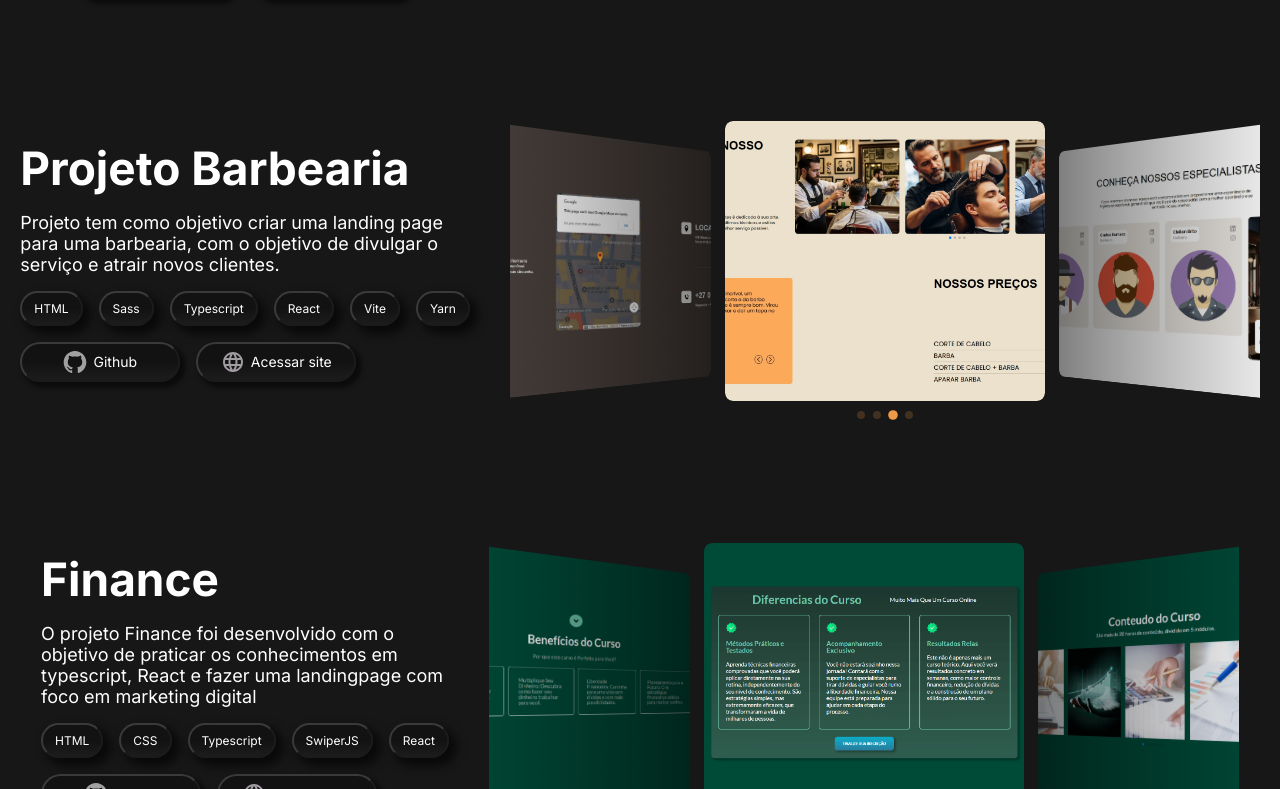
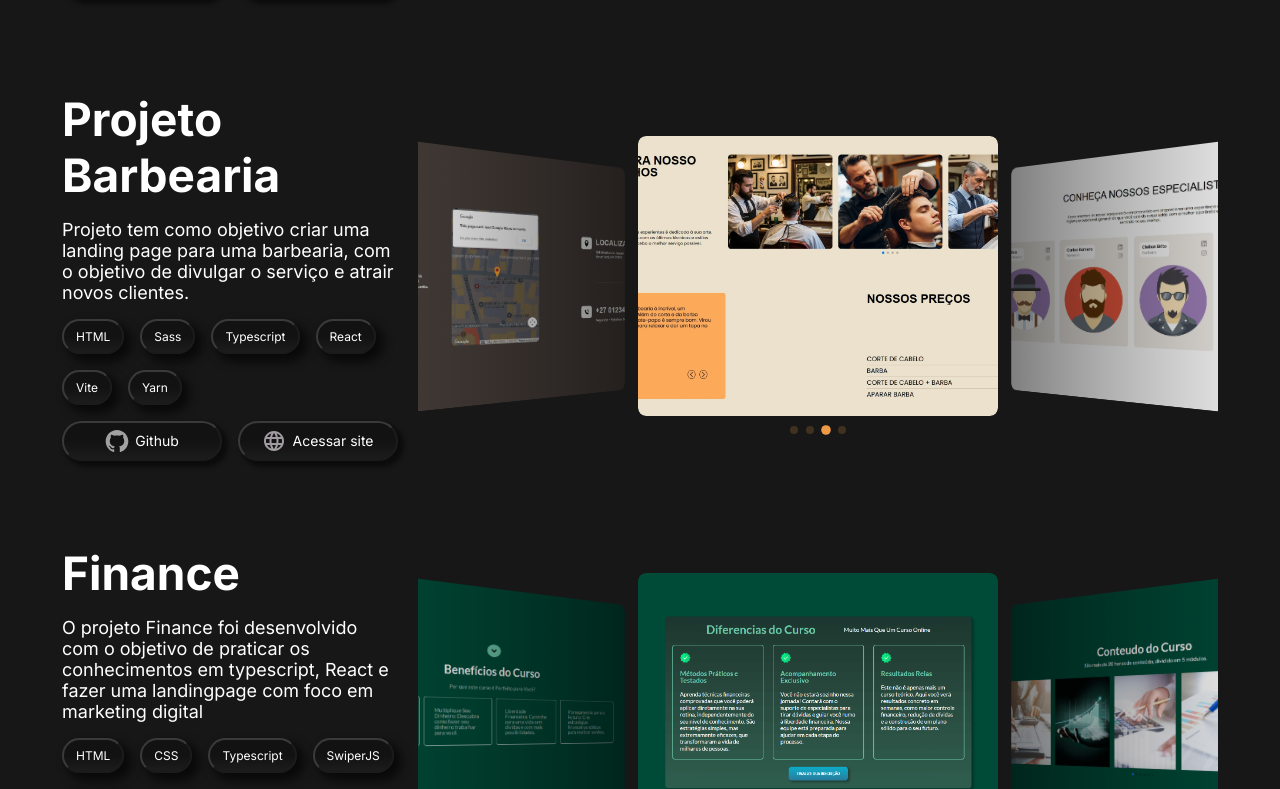
Before and after one commit to Cassiokmargo/minha_ladingpage_portifolio_react, a React (Vite) app: page / in a window 1280 px wide. Shown: the part 2331-3120 px from the top of the page. Built offline with nearby package versions, Linux system fonts and the light colour scheme.

Commit message:
atualização de responsividades para telas de notebook hd

```diff
--- a/src/components/ProgressScrollBar/ProgressScrollBar.module.scss
+++ b/src/components/ProgressScrollBar/ProgressScrollBar.module.scss
@@ -14,6 +14,7 @@
   }
 }
 
+
 @media (max-width: 430px) {
   .progress-scroll-bar {
     display: none;
--- a/src/components/ProjectsSection/Project/Project.module.scss
+++ b/src/components/ProjectsSection/Project/Project.module.scss
@@ -82,6 +82,17 @@
   }
 }
 
+@media (min-width: 1024px) {
+  .project_item_container_info {
+    width: 100%;
+    padding: 0
+  }
+
+  .project_item_container_tags {
+    flex-wrap: wrap;
+  }
+}
+
 @media (max-width: 950px) {
 
 }
--- a/src/components/SwiperComponent/SwiperComponent.scss
+++ b/src/components/SwiperComponent/SwiperComponent.scss
@@ -62,6 +62,17 @@
   }
 }
 
+@media (min-width: 1024px) {
+  .swiper_container {
+    max-width: 800px;
+    margin-left: 20px;
+  }
+
+  .swiper-slide {
+    max-width: 360px;
+  }
+}
+
 @media (max-width: 950px) {
 
 }
```
